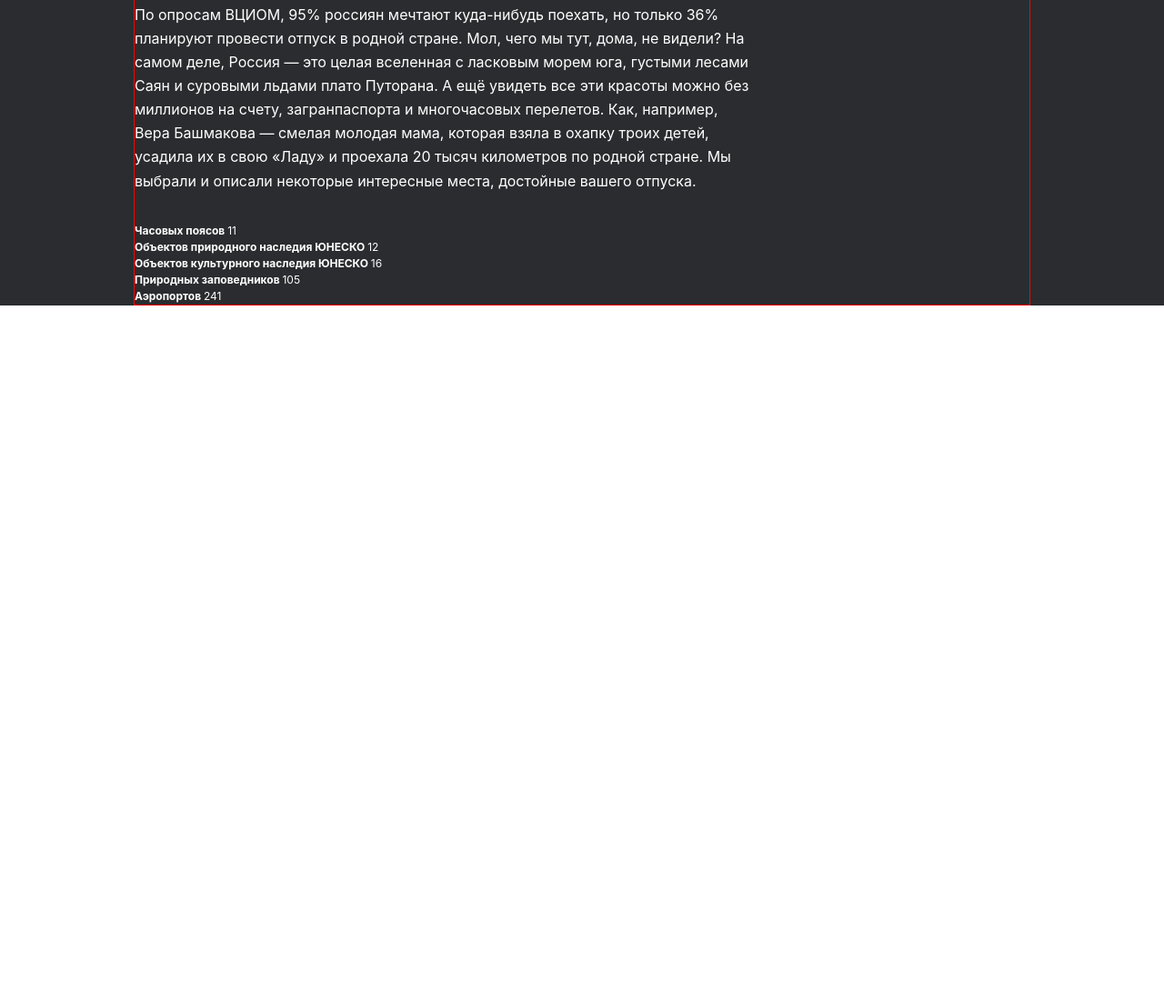
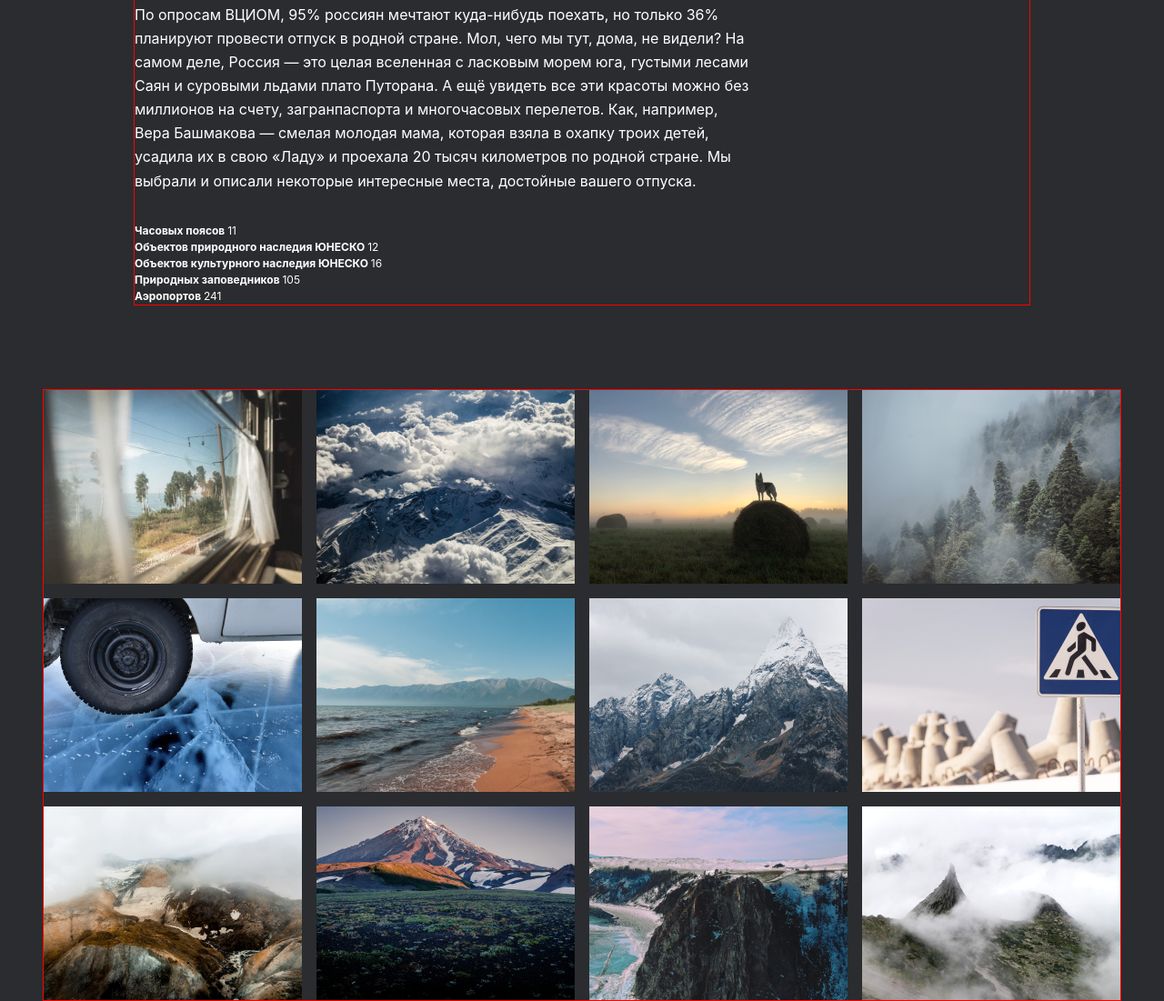
Before and after one commit to hvny/russian-travel, a plain HTML site: page index.html in a window 1280 px wide. Shown: the part 1329-2430 px from the top of the page at 91% size. Before the commit the page ends 1757 px from the top, so only its background shows below. Drawn offline with Linux system fonts and the light colour scheme.

Commit message:
вроде как сделал photo-grid

```diff
--- a/index.html
+++ b/index.html
@@ -24,7 +24,7 @@
             <p class="lead__subtitle">Настоящая страна не в выпусках новостей, а здесь.</p>
 
             <div class="lead__image">
-                <img src="./images/Vector 2.8 (Stroke).svg" class="lead__route" alt="Маршрут">
+                <img src="./images/route.svg" class="lead__route" alt="Маршрут">
             </div>
             <p class="lead__caption">ваша полка — верхняя</p>
         </section>
@@ -58,7 +58,18 @@
         </section>
 
         <section class="photo-grid">
-
+            <img src="./images/train.png" alt="Пейзаж" class="photo-grid__item">
+            <img src="./images/atharva-tulsi-472908-unsplash.png" alt="Пейзаж" class="photo-grid__item">
+            <img src="./images/tuman.png" alt="Пейзаж" class="photo-grid__item">
+            <img src="./images/sochi.png" alt="Пейзаж" class="photo-grid__item">
+            <img src="./images/arisa-chattasa-559627-unsplash.png" alt="Пейзаж" class="photo-grid__item">
+            <img src="./images/baikal.png" alt="Пейзаж" class="photo-grid__item">
+            <img src="./images/elbrus.png" alt="Пейзаж" class="photo-grid__item">
+            <img src="./images/stanislav-kondratiev-459423-unsplash.png" alt="Пейзаж" class="photo-grid__item">
+            <img src="./images/kamchatka.png" alt="Пейзаж" class="photo-grid__item">
+            <img src="./images/kamchatka2.png" alt="Пейзаж" class="photo-grid__item">
+            <img src="./images/baikal2.png" alt="Пейзаж" class="photo-grid__item">
+            <img src="./images/ergaki.png" alt="Пейзаж" class="photo-grid__item">
         </section>
     </div>
 </body>
--- a/style.css
+++ b/style.css
@@ -144,3 +144,18 @@
 .intro__list-item-number {
     font-weight: 400;
 }
+
+
+/*photo-grid section*/
+
+.photo-grid {
+    max-width: 1184px;
+    border: 1px solid red;
+    margin: 0 auto 0 auto;
+    display: grid;
+    grid-template-columns: repeat(auto-fit, minmax(284px, 1fr));
+    justify-content: space-between;
+    gap: 1em;
+}
+
+.photo-grid__item {}
```
Also changed, not shown: images/Vector 2.8 (Stroke).svg (deleted), images/arisa-chattasa-559627-unsplash.png (added), images/atharva-tulsi-472908-unsplash.png (added), images/baikal.png (added), images/baikal2.png (added), images/elbrus.png (added), images/ergaki.png (added), images/kamchatka.png (added), images/kamchatka2.png (added), images/route.svg (added), images/sochi.png (added), images/stanislav-kondratiev-459423-unsplash.png (added), images/train.png (added), images/tuman.png (added).
